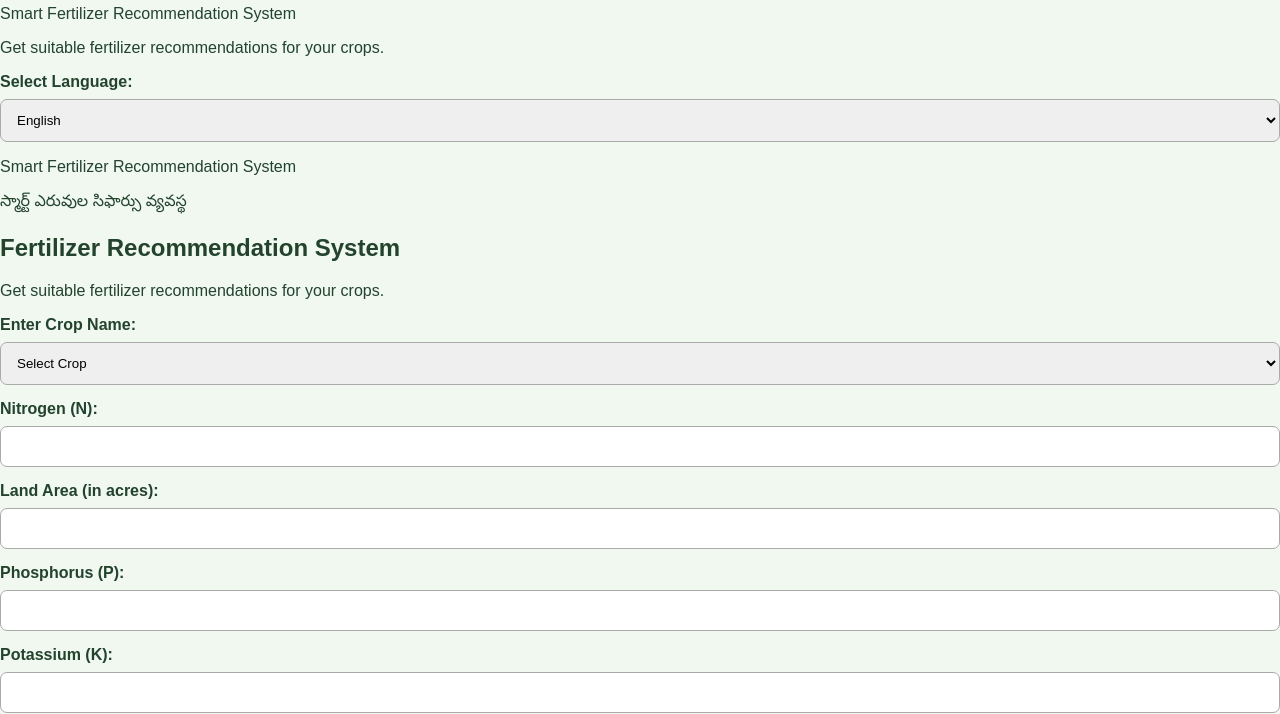
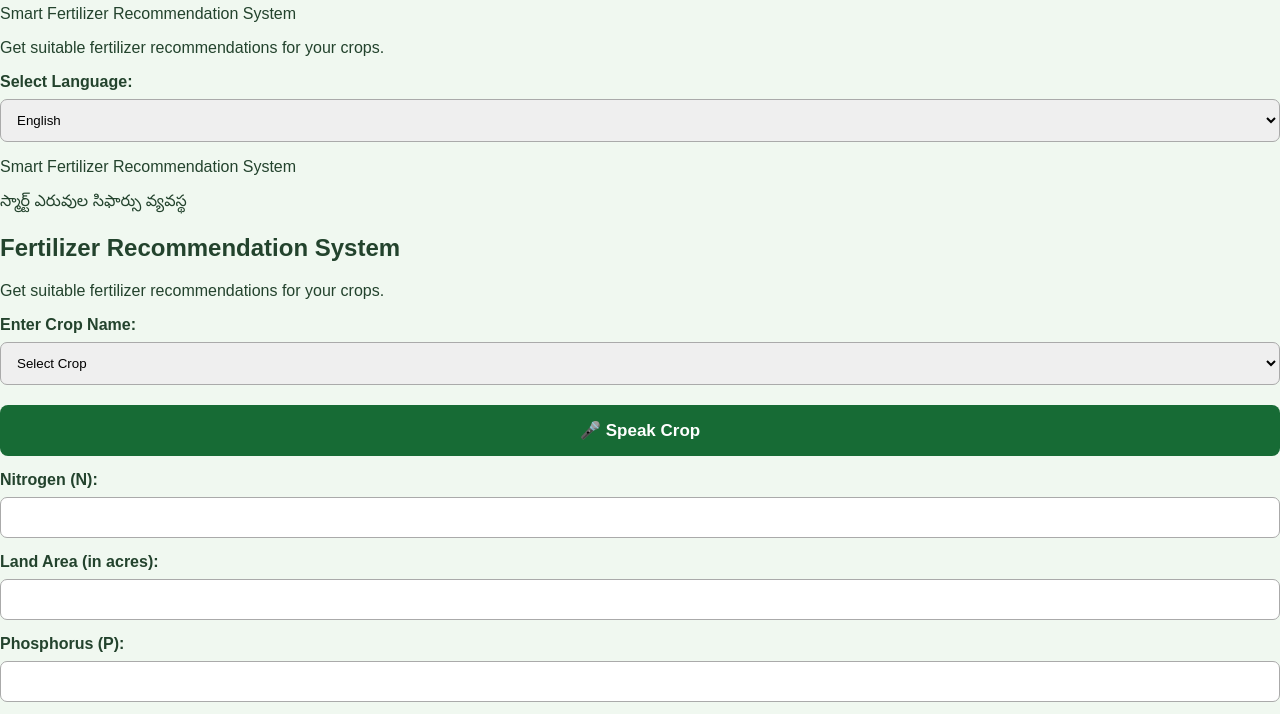
Before and after one commit to Mokshithaaabyte/Smart-Ferti, a plain HTML site: page index.html in a window 1280 px wide. Shown: the part 90-804 px from the top of the page. Drawn offline with Linux system fonts and the light colour scheme.

Commit message:
Add voice input button for crop selection

```diff
--- a/index.html
+++ b/index.html
@@ -31,6 +31,7 @@
     <option value="Chilli">Chilli</option>
     <option value="Tomato">Tomato</option>
 </select>
+    <button type="button" onclick="startVoiceInput('crop')">🎤 Speak Crop</button>
 
     <label id="nitrogenLabel">Nitrogen (N):</label>
     <input type="number" id="nitrogen">
```
